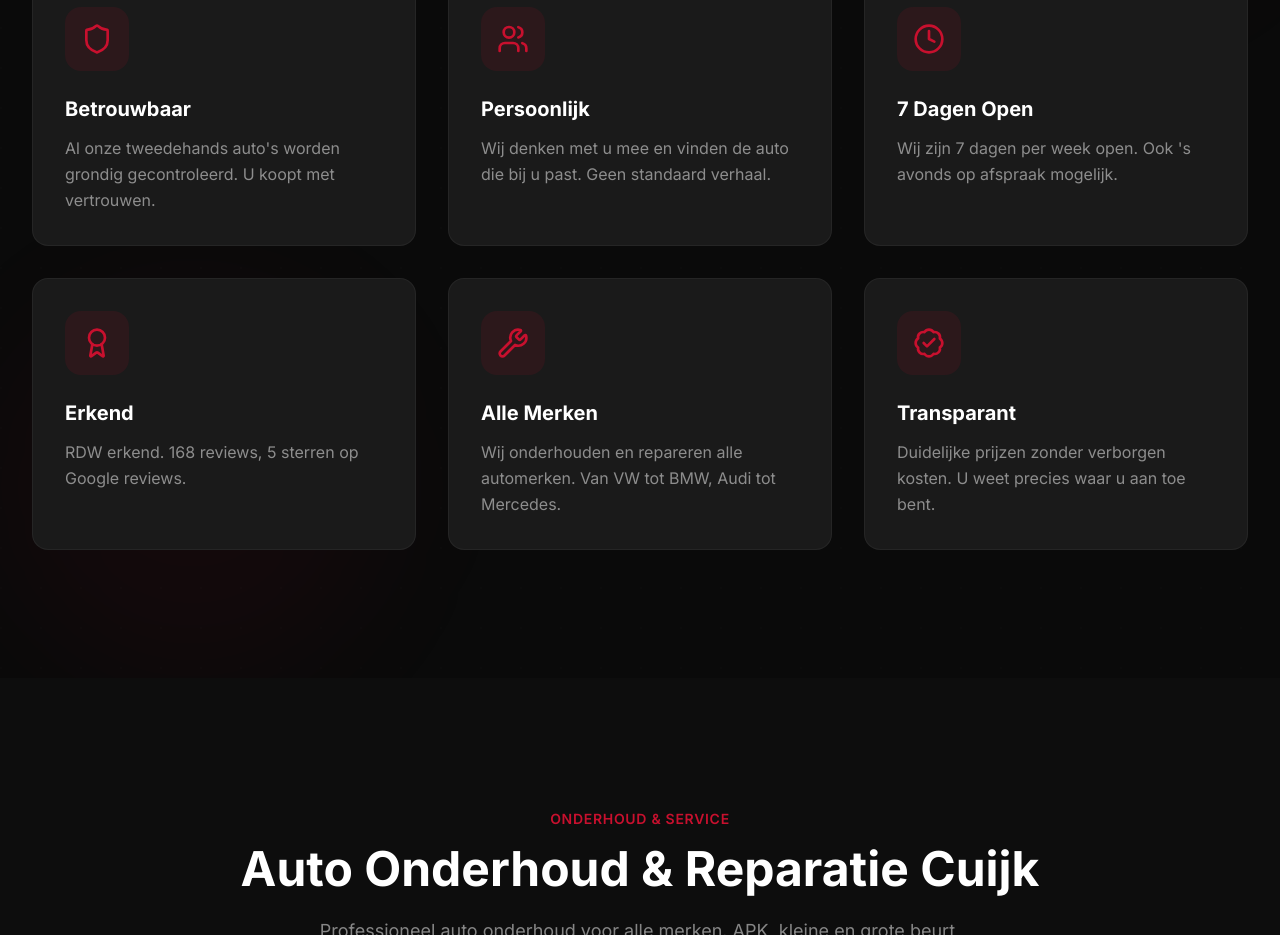
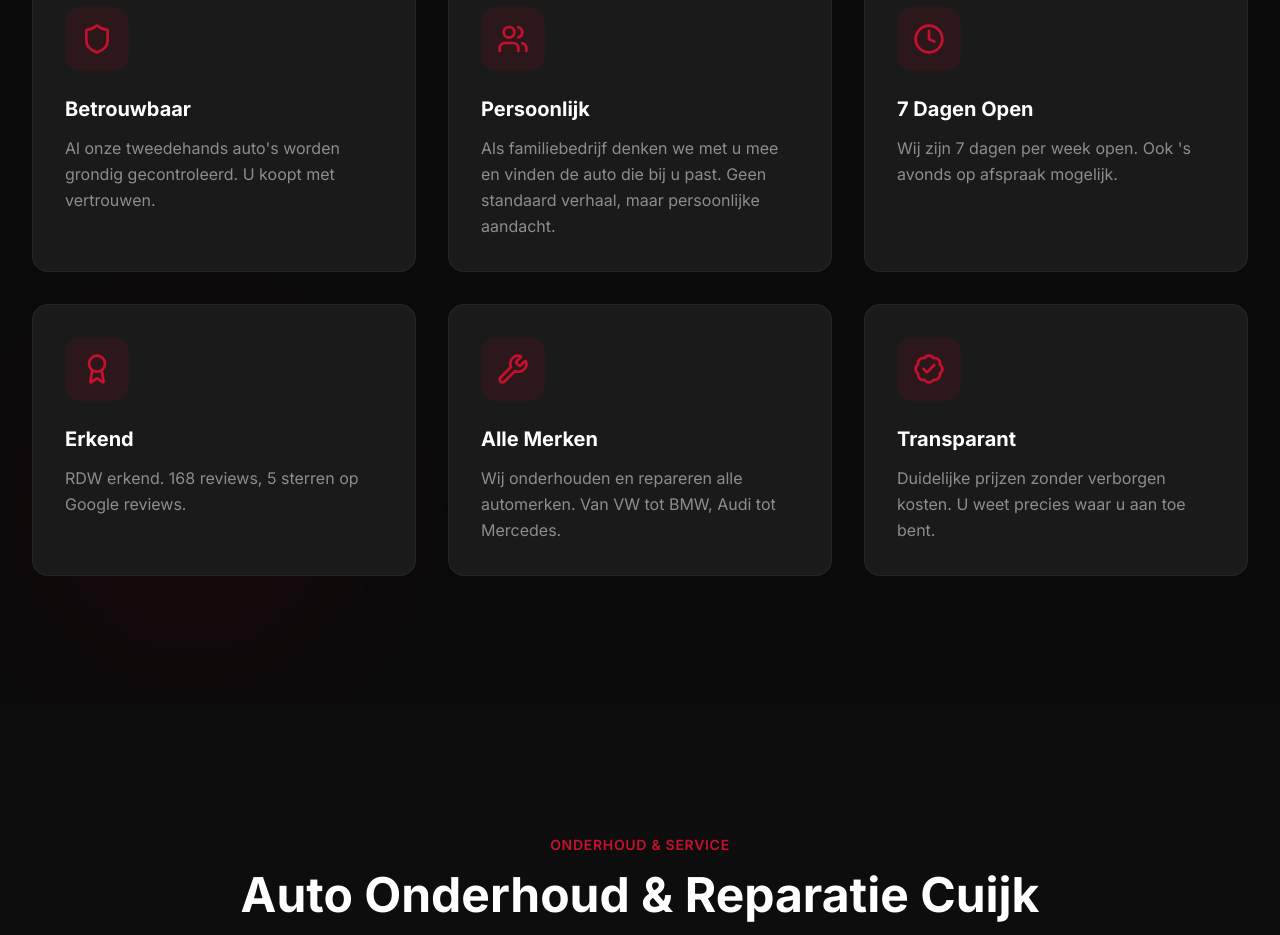
Before and after one commit to battletron1337gh/CarStoreCuijk, a Next.js app: page / in a window 1280 px wide. Shown: the part 3200-4135 px from the top of the page. Built offline with nearby package versions, Linux system fonts and the light colour scheme.

Commit message:
Update: Familiebedrijf toegevoegd aan Persoonlijk card

```diff
--- a/src/components/WhyChooseUs.tsx
+++ b/src/components/WhyChooseUs.tsx
@@ -12,7 +12,7 @@ const reasons = [
   {
     icon: <Users className="w-8 h-8" />,
     title: 'Persoonlijk',
-    description: 'Wij denken met u mee en vinden de auto die bij u past. Geen standaard verhaal.'
+    description: 'Als familiebedrijf denken we met u mee en vinden de auto die bij u past. Geen standaard verhaal, maar persoonlijke aandacht.'
   },
   {
     icon: <Clock className="w-8 h-8" />,
```
